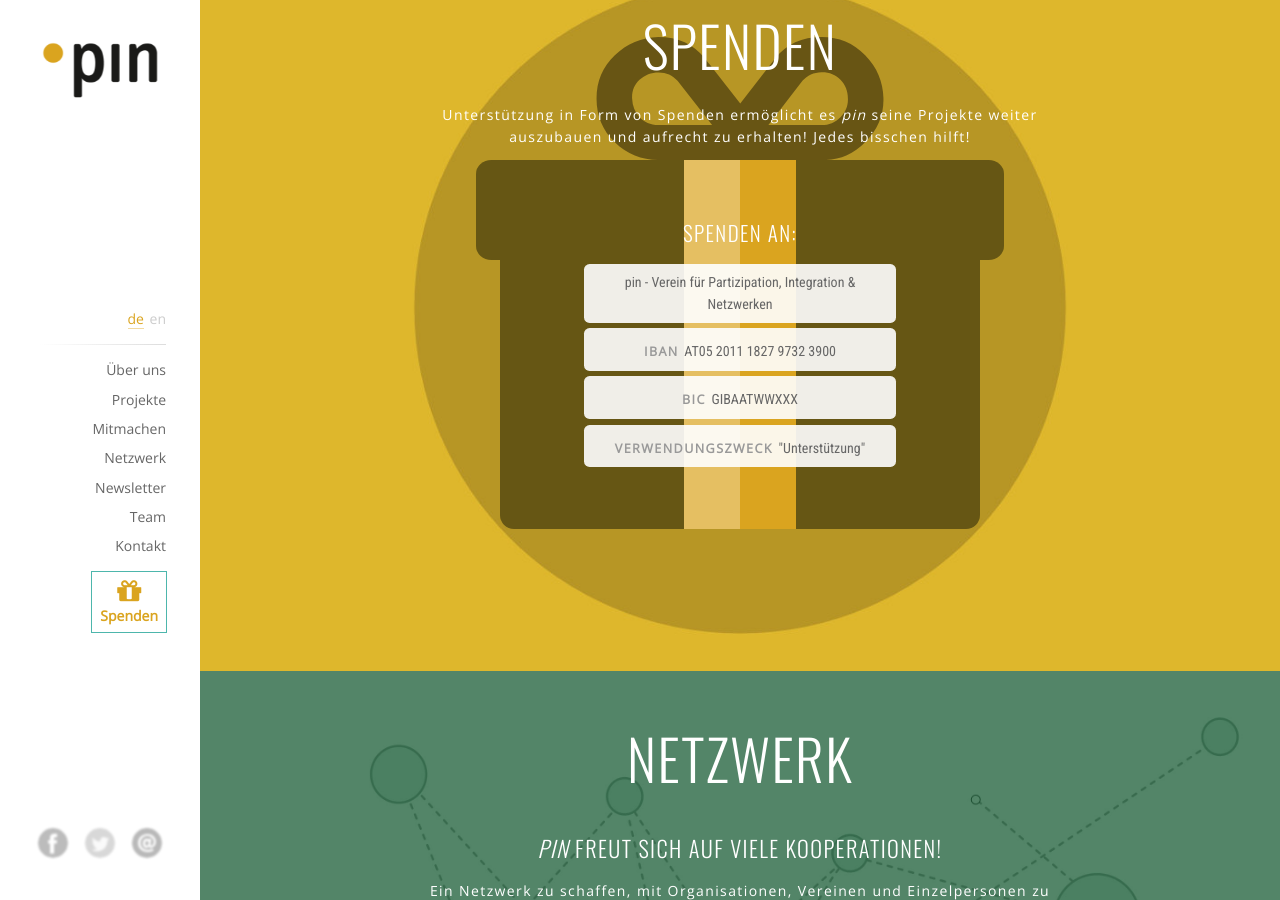
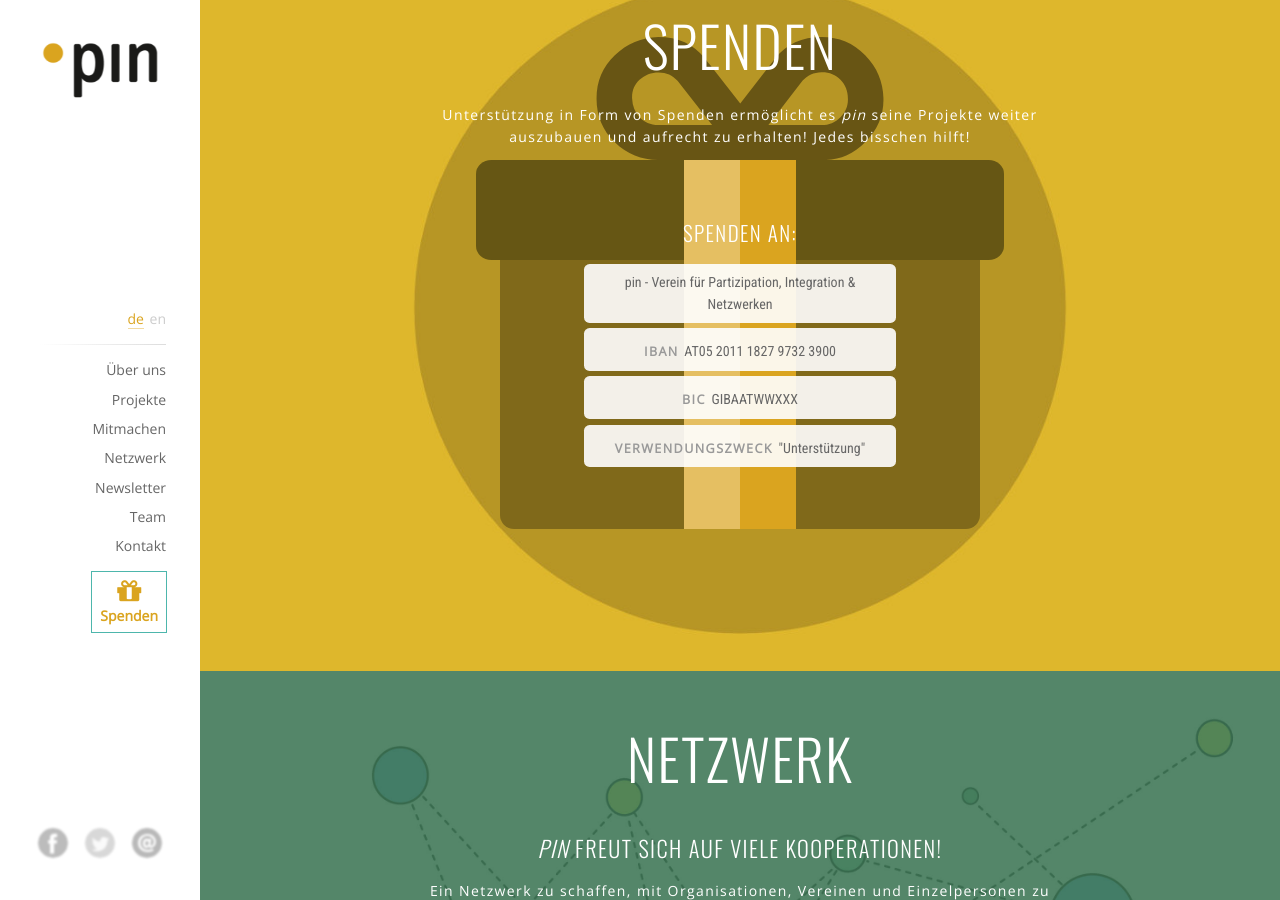
Before and after one commit to pinverein/anna-laura, a Jekyll site: the page built from index.html, in a window 1280 px wide and 900 px high, scrolled down 3208 px. Built offline with Jekyll 4.4.1, drawn with Linux system fonts in a browser that asks for light colours.

Commit message:
Changed network bg to add more color.

```diff
--- a/assets/css/4-sections/_donate.sass
+++ b/assets/css/4-sections/_donate.sass
@@ -39,7 +39,8 @@ section.donate
         border-radius: 1rem
         // box-shadow: 0 0 0 .3rem rgba(black, .5) inset
         text-align: center
-        background: #665614
+        background: rgba(black, .3)
+        // #665614
         +transition
         z-index: -1
 
--- a/assets/css/4-sections/_network.sass
+++ b/assets/css/4-sections/_network.sass
@@ -1,6 +1,6 @@
 section.network
   background:
-    image: url(../img/network-bg_darker3.jpg)
+    image: url(../img/network-bg_color.jpg)
     size: cover
     position: center
 
--- a/assets/css/main.css
+++ b/assets/css/main.css
@@ -1661,7 +1661,7 @@ section.donate {
       padding: 2rem 0;
       border-radius: 1rem;
       text-align: center;
-      background: #665614;
+      background: rgba(0, 0, 0, 0.3);
       -webkit-transition: all 0.15s ease-out 0s;
       transition: all 0.15s ease-out 0s;
       z-index: -1; }
@@ -1918,7 +1918,7 @@ section.team {
         padding: .6rem 1rem; } }
 
 section.network {
-  background-image: url(../img/network-bg_darker3.jpg);
+  background-image: url(../img/network-bg_color.jpg);
   background-size: cover;
   background-position: center;
   padding: 2rem;
```
Also changed, not shown: assets/img/network-bg_color.jpg (added), assets/img/network-bg_darker.jpg (deleted), assets/img/network-bg_light.jpg (added), assets/img/network-bg_light2.jpg (added).
